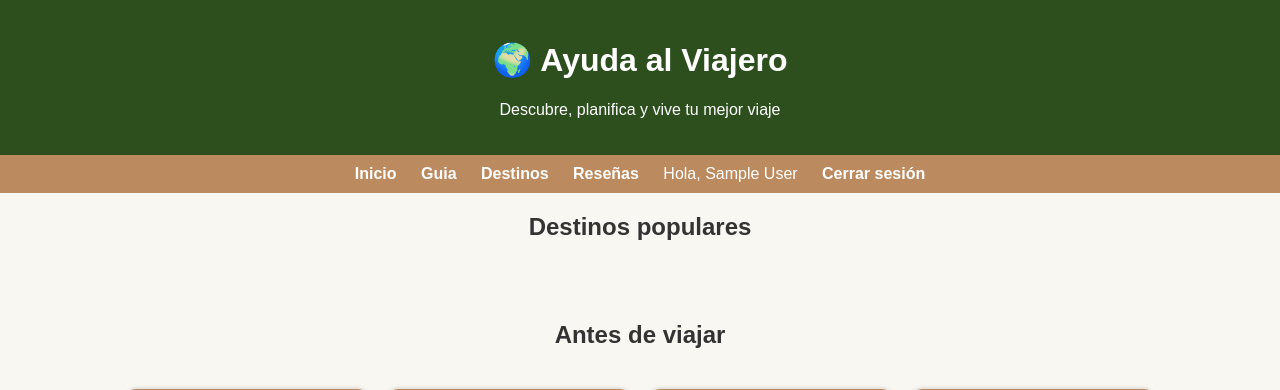
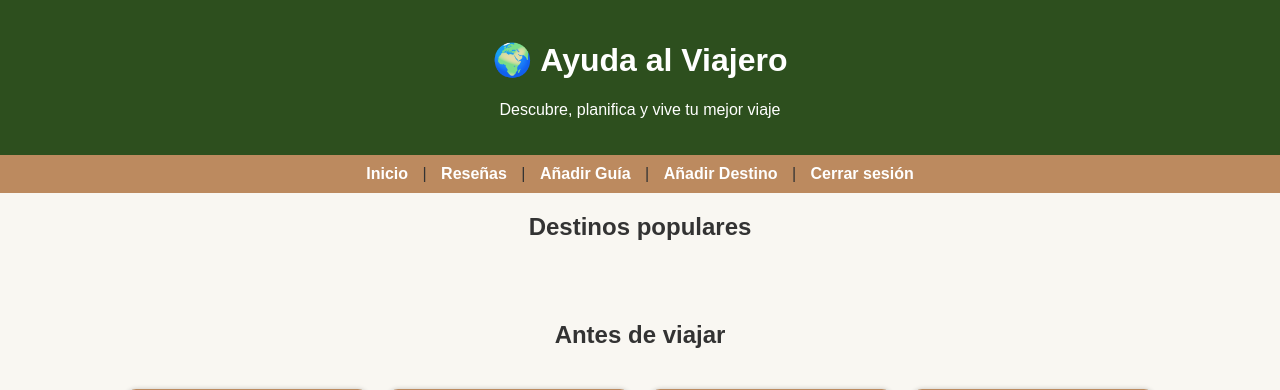
Before and after one commit to jacave97/Proyecto-Intermodular, a PHP site: page /index.php in a window 1280 px wide. Shown: the top 390 px of the page. Run offline with PHP 8.4, Linux system fonts and the light colour scheme; the visitor is signed in with stand-in values (Sample User, id 1); data that the repository does not hold is empty.

Commit message:
Restructuracion Header

```diff
--- a/Proyecto/_header.php
+++ b/Proyecto/_header.php
@@ -15,18 +15,16 @@
 </header>
 
 <nav>
-    <a href="index.php">Inicio</a>
+            <!-- Enlaces públicos -->
+            <a href="index.php">Inicio</a> |
+            <a href="index.php?accion=reseñas">Reseñas</a> |
 
-    <!-- Unificamos los dos enlaces anteriores en uno solo -->
-    <a href="index.php?accion=crearGuia">Guia</a>
-    <a href="index.php?accion=nuevoDestino">Destinos</a>
-    <a href="index.php?accion=reseñas">Reseñas</a>
-
-    <?php if (isset($_SESSION['usuario_nombre'])): ?>
-        <span style="color:white; margin: 10px;">Hola, <?= $_SESSION['usuario_nombre'] ?></span>
-        <a href="index.php?accion=logout">Cerrar sesión</a>
-    <?php else: ?>
-        <a href="index.php?accion=login">Iniciar sesión</a>
-        <a href="index.php?accion=registro">Registrarse</a>
-    <?php endif; ?>
-</nav>
+            <!-- Enlaces y acciones privadas -->
+            <?php if (isset($_SESSION['usuario_id'])): ?>
+                <a href="index.php?accion=crearGuia">Añadir Guía</a> |
+                <a href="index.php?accion=nuevoDestino">Añadir Destino</a> |
+                <a href="index.php?accion=logout">Cerrar sesión</a>
+            <?php else: ?>
+                <a href="index.php?accion=login">Iniciar sesión / Registrarse</a>
+            <?php endif; ?>
+        </nav>
```
